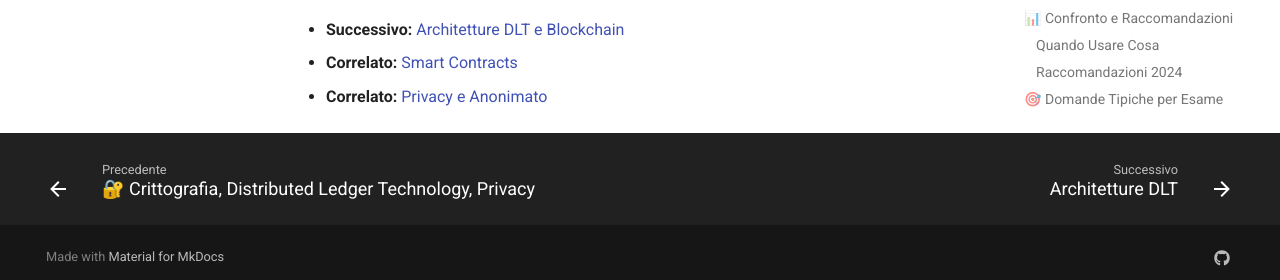
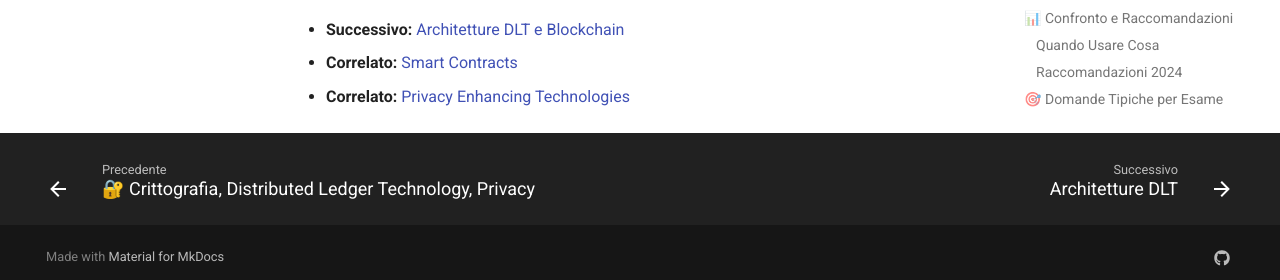
Before and after one commit to andreainnocenti/concorso, an MkDocs documentation site: the page built from docs/crittografia-dlt-privacy/cifratura-firma-digitale.md, in a window 1280 px wide and 900 px high, scrolled down 6620 px. Shown: the part 611-891 px from the top of the window. Built offline with MkDocs 1.6.1 and Material for MkDocs 9.7.7, drawn with Linux system fonts in a browser that asks for light colours; comment, search, counter and statistics services are not loaded.

Commit message:
Update cifratura-firma-digitale.md

```diff
--- a/docs/crittografia-dlt-privacy/cifratura-firma-digitale.md
+++ b/docs/crittografia-dlt-privacy/cifratura-firma-digitale.md
@@ -331,4 +331,4 @@ Esempio: bcrypt con 12 rounds richiede ~0.3 secondi per hash, rendendo impratica
 
 - **Successivo:** [Architetture DLT e Blockchain](architetture-dlt.md)
 - **Correlato:** [Smart Contracts](smart-contracts.md)
-- **Correlato:** [Privacy e Anonimato](privacy-anonimato.md)
+- **Correlato:** [Privacy Enhancing Technologies](privacy-enhancing.md)
```
